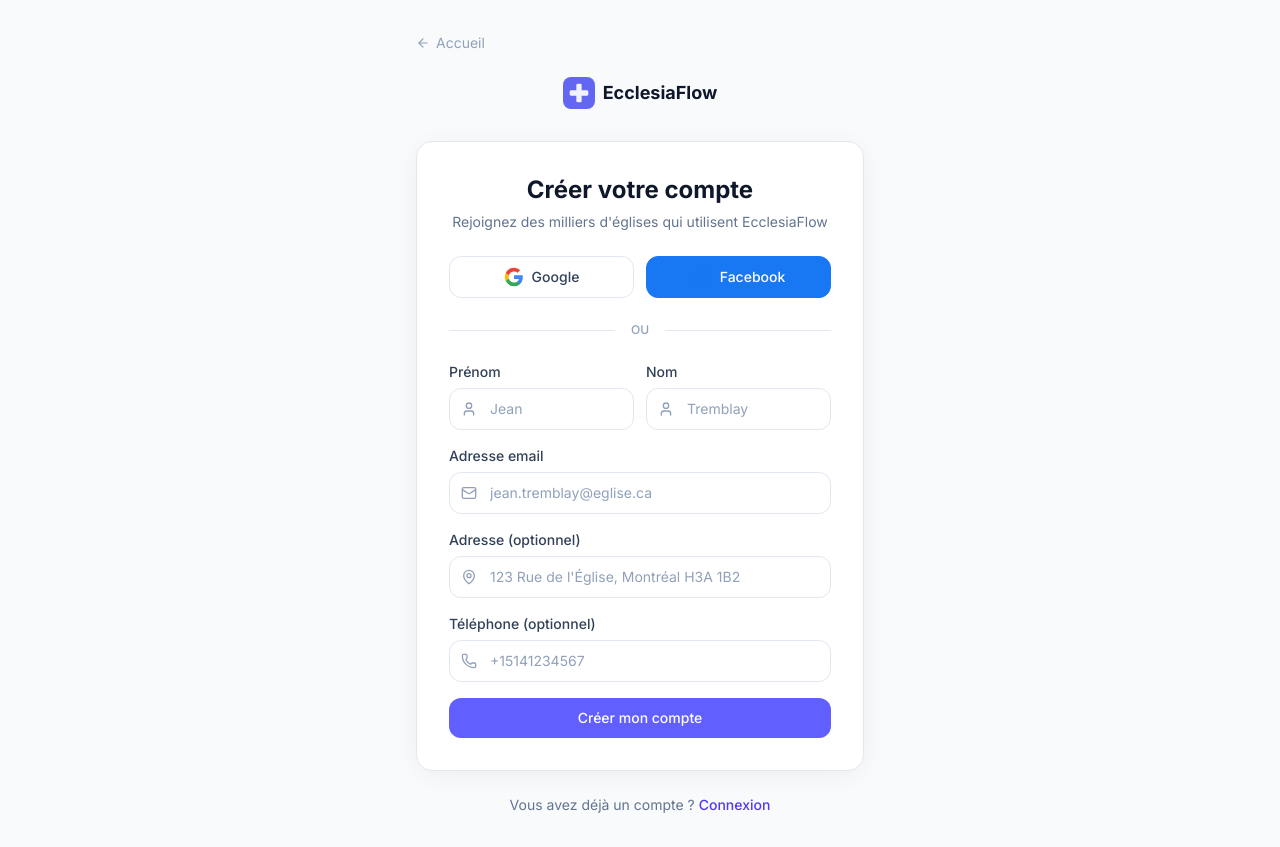
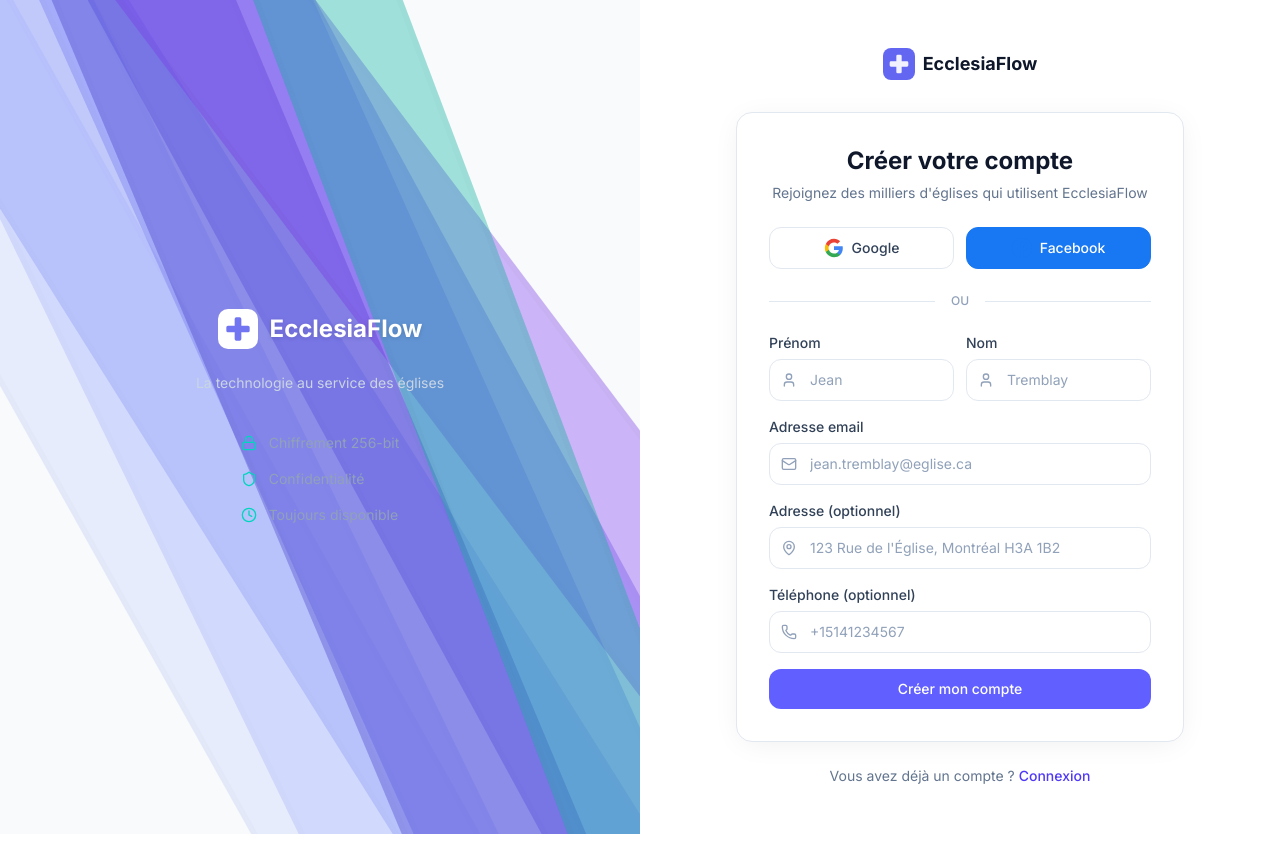
Before and after one commit to GYOM15/ecclesiaflow-landing, a Next.js app: page /inscription in a window 1280 px wide. Built offline with nearby package versions, Linux system fonts and the light colour scheme.

Commit message:
Apply split layout to auth form pages
Simplify auth layout to passthrough. Wrap inscription, onboarding,
and mot-de-passe pages with AuthSplitLayout for desktop split-screen
experience with VoilesAngulaires on the left panel.

```diff
--- a/app/(auth)/inscription/page.tsx
+++ b/app/(auth)/inscription/page.tsx
@@ -6,6 +6,7 @@
 import Link from "next/link";
 import { Mail, MapPin, Phone, User } from "lucide-react";
 import { AuthCard } from "@/components/auth/auth-card";
+import { AuthSplitLayout } from "@/components/auth/auth-split-layout";
 import { SocialButton } from "@/components/auth/social-button";
 import { OrDivider } from "@/components/auth/or-divider";
 import { FormField } from "@/components/ui/form-field";
@@ -79,6 +80,7 @@
 
   if (pageState === "emailSent") {
     return (
+      <AuthSplitLayout>
       <AuthCard
         title="Vérifiez votre email"
         subtitle={`Nous avons envoyé un lien de confirmation à ${submittedEmail}`}
@@ -99,10 +101,12 @@
           </button>
         </div>
       </AuthCard>
+      </AuthSplitLayout>
     );
   }
 
   return (
+    <AuthSplitLayout>
     <AuthCard
       title="Créer votre compte"
       subtitle="Rejoignez des milliers d'églises qui utilisent EcclesiaFlow"
@@ -205,5 +209,6 @@
         </button>
       </form>
     </AuthCard>
+    </AuthSplitLayout>
   );
 }
--- a/app/(auth)/layout.tsx
+++ b/app/(auth)/layout.tsx
@@ -1,25 +1,7 @@
-import Link from "next/link";
-import { ArrowLeft } from "lucide-react";
-
 export default function AuthLayout({
   children,
 }: {
   children: React.ReactNode;
 }) {
-  return (
-    <div className="min-h-screen bg-slate-50 flex flex-col px-4 py-8">
-      <div className="w-full max-w-md mx-auto">
-        <Link
-          href="/"
-          className="inline-flex items-center gap-1.5 text-sm text-slate-400 hover:text-slate-600 transition-colors mb-6"
-        >
-          <ArrowLeft className="h-3.5 w-3.5" />
-          Accueil
-        </Link>
-      </div>
-      <div className="flex-1 flex items-center justify-center">
-        <div className="w-full max-w-md">{children}</div>
-      </div>
-    </div>
-  );
+  return <>{children}</>;
 }
--- a/app/(auth)/mot-de-passe/page.tsx
+++ b/app/(auth)/mot-de-passe/page.tsx
@@ -6,6 +6,7 @@
 import Link from "next/link";
 import { signIn } from "next-auth/react";
 import { AuthCard } from "@/components/auth/auth-card";
+import { AuthSplitLayout } from "@/components/auth/auth-split-layout";
 import { PasswordInput } from "@/components/ui/password-input";
 import { PasswordRequirements } from "@/components/auth/password-requirements";
 import { Alert } from "@/components/ui/alert";
@@ -101,16 +102,19 @@
 
   if (pageState === "noToken") {
     return (
+      <AuthSplitLayout>
       <AuthCard title="Session invalide">
         <Alert variant="warning">
           Aucun token de configuration trouvé. Veuillez suivre le lien dans votre email de confirmation.
         </Alert>
       </AuthCard>
+      </AuthSplitLayout>
     );
   }
 
   if (pageState === "expired") {
     return (
+      <AuthSplitLayout>
       <AuthCard title="Session expirée">
         <div className="space-y-4">
           <Alert variant="warning">
@@ -124,11 +128,13 @@
           </Link>
         </div>
       </AuthCard>
+      </AuthSplitLayout>
     );
   }
 
   if (pageState === "redirecting") {
     return (
+      <AuthSplitLayout>
       <AuthCard title="Mot de passe défini !">
         <div className="flex flex-col items-center gap-6 py-8">
           <Spinner size="lg" />
@@ -140,10 +146,12 @@
           </div>
         </div>
       </AuthCard>
+      </AuthSplitLayout>
     );
   }
 
   return (
+    <AuthSplitLayout>
     <AuthCard
       title="Créer votre mot de passe"
       subtitle="Dernière étape ! Choisissez un mot de passe sécurisé."
@@ -181,5 +189,6 @@
         </button>
       </form>
     </AuthCard>
+    </AuthSplitLayout>
   );
 }
--- a/app/(auth)/onboarding/page.tsx
+++ b/app/(auth)/onboarding/page.tsx
@@ -7,6 +7,7 @@
 import { zodResolver } from "@hookform/resolvers/zod";
 import { MapPin, Phone } from "lucide-react";
 import { AuthCard } from "@/components/auth/auth-card";
+import { AuthSplitLayout } from "@/components/auth/auth-split-layout";
 import { Input } from "@/components/ui/input";
 import { FormField } from "@/components/ui/form-field";
 import { Alert } from "@/components/ui/alert";
@@ -55,6 +56,7 @@
   }
 
   return (
+    <AuthSplitLayout disableHomeLink>
     <AuthCard
       title="Complétez votre profil"
       subtitle="Quelques informations supplémentaires pour finaliser votre inscription."
@@ -119,5 +121,6 @@
         </button>
       </form>
     </AuthCard>
+    </AuthSplitLayout>
   );
 }
```
